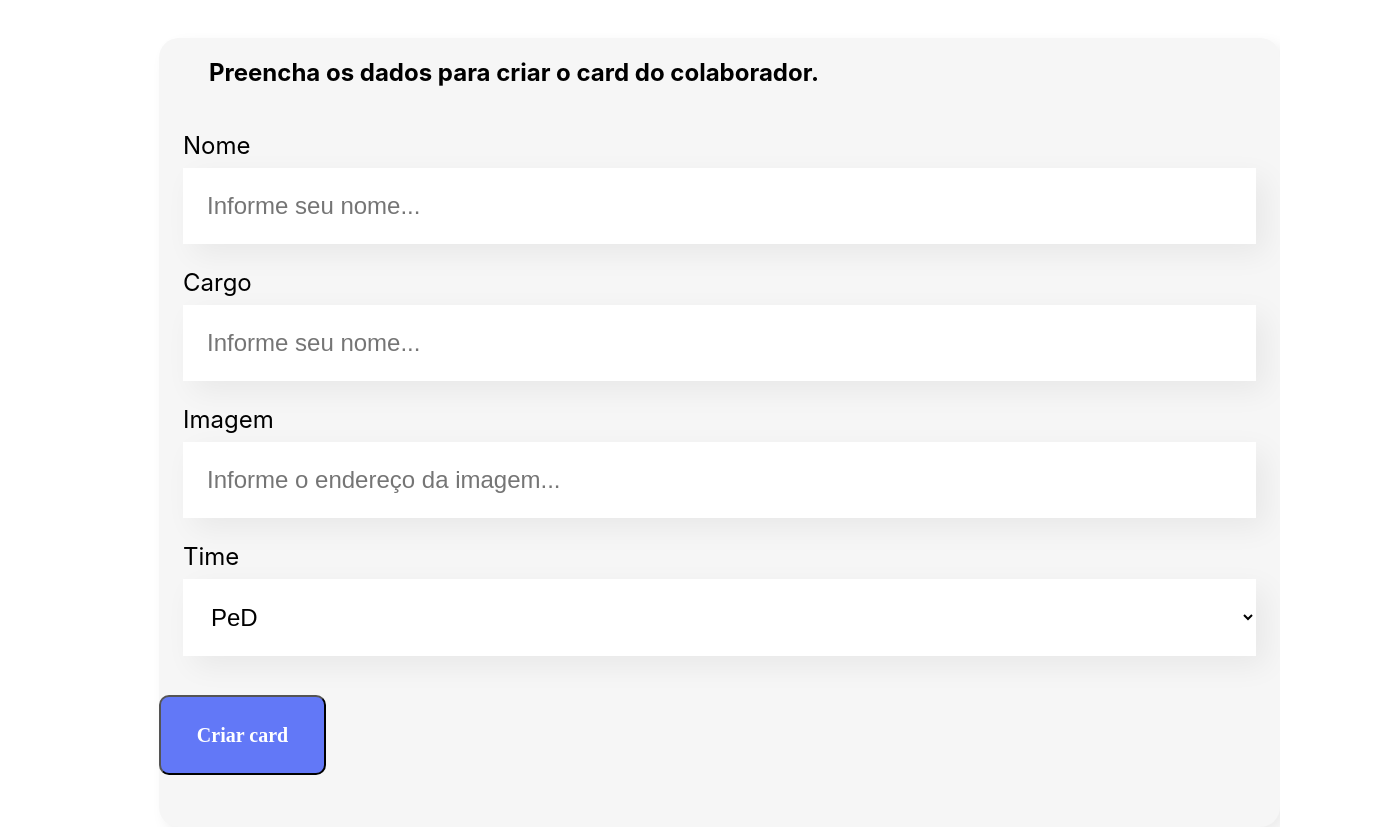
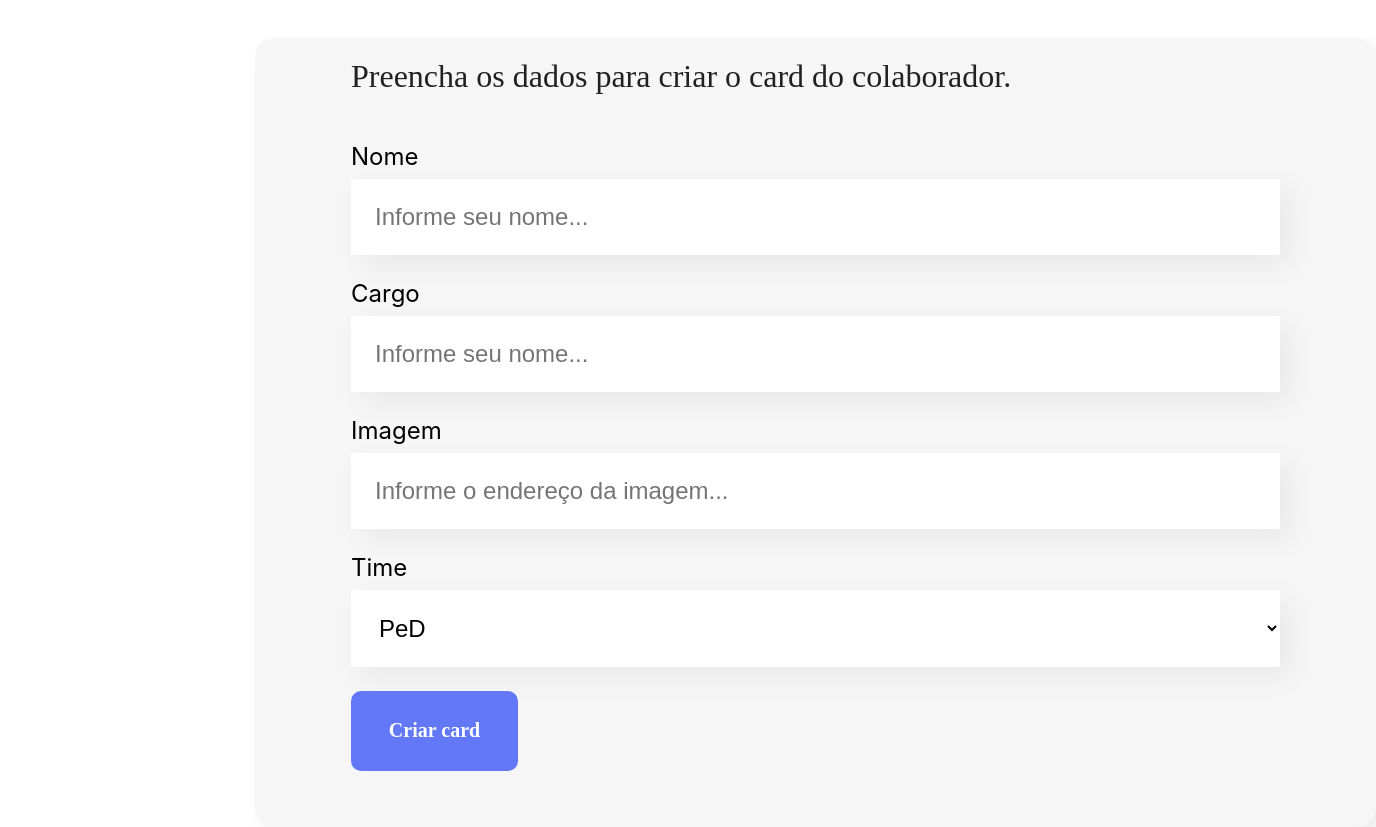
Before and after one commit to eduardorezzadori/desenvolvendo-com-react, a JavaScript app in the folder organograma/: page / in a window 1280 px wide. Shown: the part 520-1347 px from the top of the page, 1376 px wide, since content can reach past the window. Built offline with nearby package versions, Linux system fonts and the light colour scheme; the HTML template or start-up script is replaced by a standard one.

Commit message:
frufrus no componente formulario

```diff
--- a/organograma/src/components/Botao/Botao.css
+++ b/organograma/src/components/Botao/Botao.css
@@ -7,4 +7,10 @@ button {
     background: #6278F7;
     margin-bottom: 32px;
     margin-left: 96px;
+    border: none;
+    cursor: pointer;
 }
+
+button:hover {
+    color: #95FFD4;
+}
--- a/organograma/src/components/CampoTexto/CampoTexto.css
+++ b/organograma/src/components/CampoTexto/CampoTexto.css
@@ -1,5 +1,5 @@
 .campo-texto {
-    margin: 24px;
+    margin: 24px 96px;
 }
 
 .campo-texto label {
--- a/organograma/src/components/Formulario/Formulario.css
+++ b/organograma/src/components/Formulario/Formulario.css
@@ -3,7 +3,14 @@ form {
 }
 
 form h2 {
-    padding: 20px 50px;
+    padding: 20px 96px;
+
+    color: #212121;
+    font-family: Prata;
+    font-size: 32px;
+    font-style: normal;
+    font-weight: 400;
+    line-height: normal;
 }
 
 .container-card-creater {
@@ -26,7 +33,11 @@ form button {
     line-height: normal;
     border-radius: 10px;
     background: #6278F7;
-    margin: 15px 45px auto auto;
     width: 167px;
     height: 80px;
 }
+
+section {
+    padding: 0px auto;
+    margin: 0px 96px;
+}
--- a/organograma/src/components/Formulario/index.js
+++ b/organograma/src/components/Formulario/index.js
@@ -1,6 +1,6 @@
 import Botao from "../Botao"
 import CampoTexto from "../CampoTexto"
-import ListaSuspensa from "../ListaSuspensa/ListaSuspensa"
+import ListaSuspensa from "../ListaSuspensa"
 import "./Formulario.css"
 
 const Formulario = () => {
--- a/organograma/src/components/ListaSuspensa/ListaSuspensa.css
+++ b/organograma/src/components/ListaSuspensa/ListaSuspensa.css
@@ -1,5 +1,5 @@
 .lista-suspensa {
-    margin: 24px;
+    margin: 24px 96px;
 }
 
 .lista-suspensa label {
```
Also changed, not shown: organograma/src/components/ListaSuspensa/index.js (renamed from organograma/src/components/ListaSuspensa/ListaSuspensa.js).
